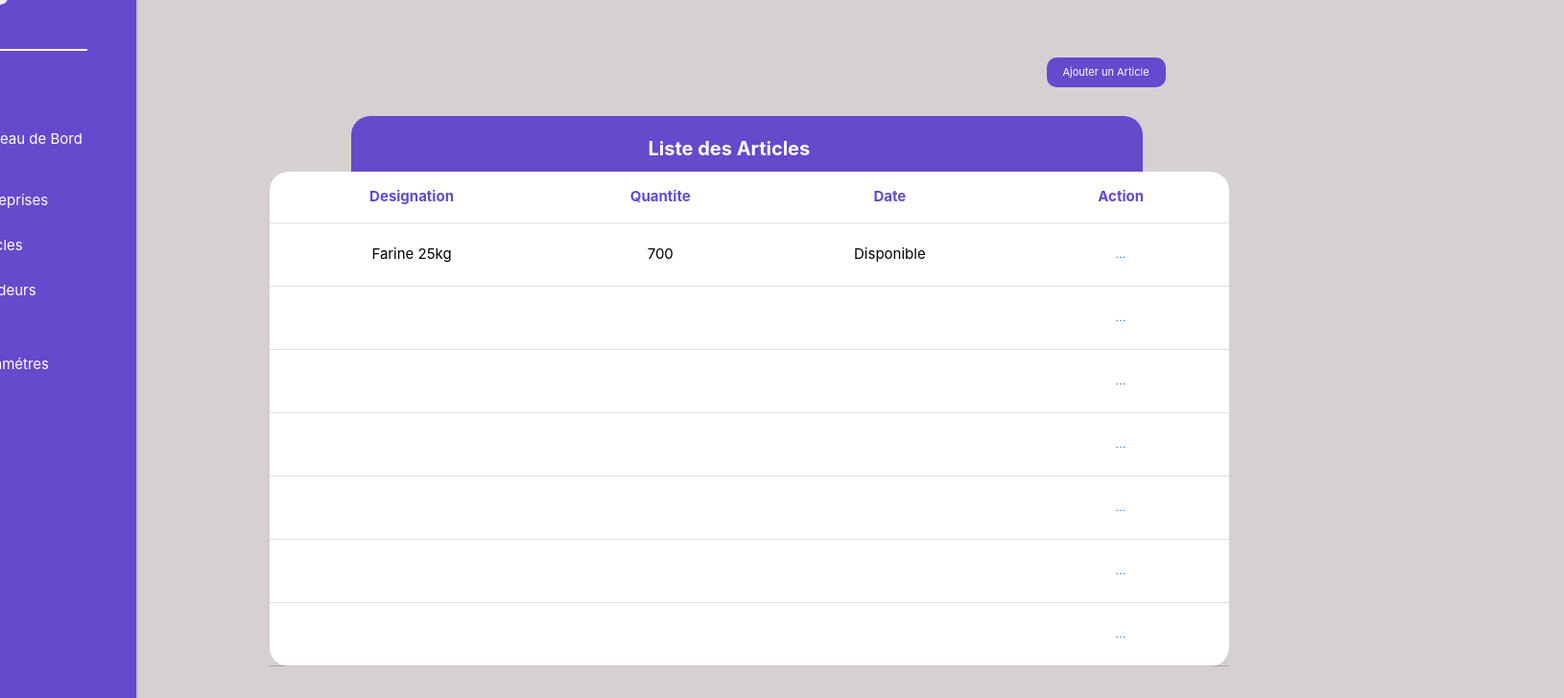
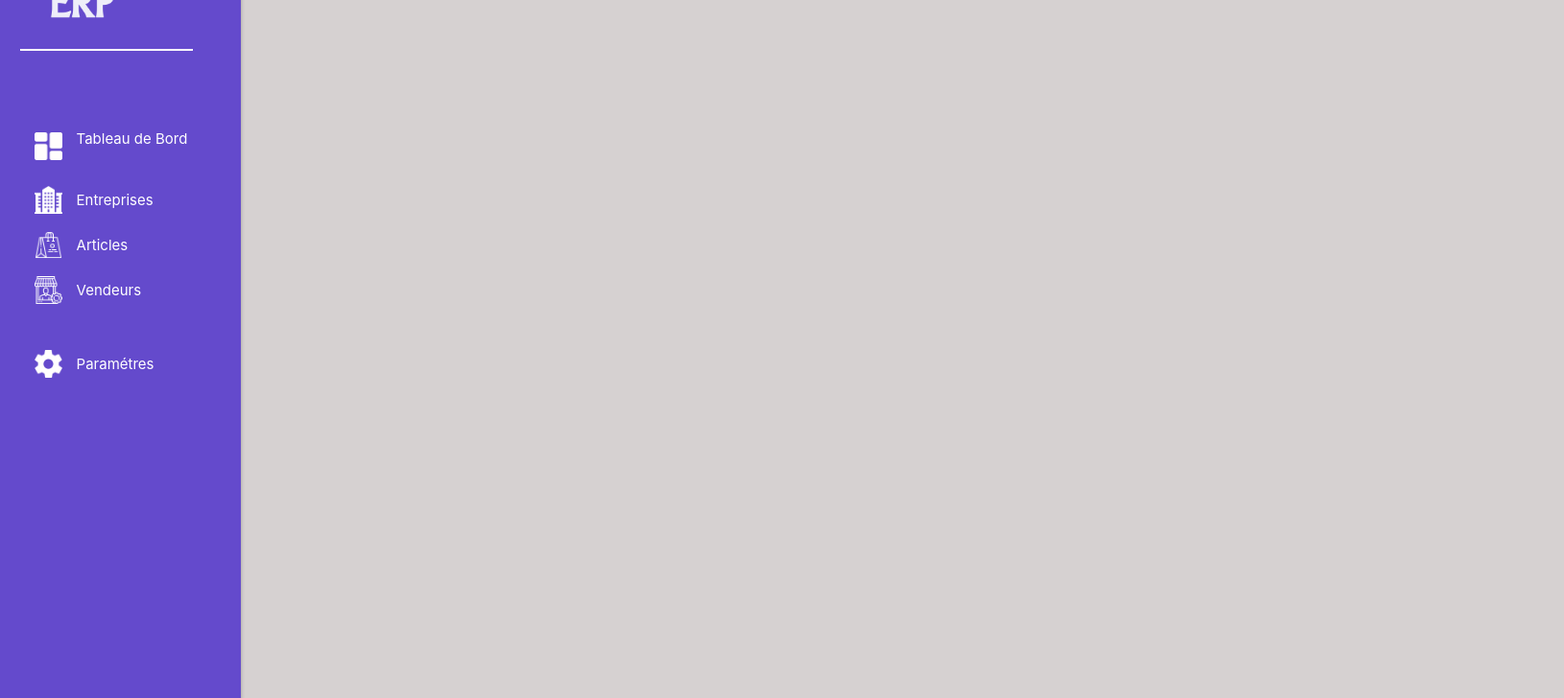
Before and after one commit to Rabbivoka9/ERP-Groupe2, a React (Create React App) app: page /Articles in a window 1280 px wide. Shown: the part 120-848 px from the top of the page at 96% size, 1630 px wide, since content can reach past the window. Built offline with nearby package versions, Linux system fonts and the light colour scheme; a web font is replaced by a local one.

Commit message:
integration v01

```diff
--- a/package.json
+++ b/package.json
@@ -20,6 +20,9 @@
     "react-modal": "^3.16.1",
     "react-router-dom": "^6.11.2",
     "react-scripts": "5.0.1",
+    "react-toastify": "^9.1.3",
+    "socket.io": "^4.6.2",
+    "socket.io-client": "^4.6.2",
     "sweetalert": "^2.1.2",
     "web-vitals": "^2.1.4"
   },
--- a/src/Composants/Article.jsx
+++ /dev/null
@@ -1,122 +0,0 @@
-
-import BasicMenu from "./Btn";
-
-
-
-function Tarticle(){
-    return (
-
-        <div>
-
-            <button className="btn-plus1">Ajouter un Article </button>
-
-
-        <div className="Cont-tableau5">
-
-                <div className="cont-plan5">
-                    <div className="cont-p5"><h4 className="Plan-name">Liste des Articles</h4></div>
-
-                </div>
-                <div>
-                <table className="ta-titre ">
-          <tbody>
-
-               <tr className="colums,tira" >
-                  <th>Designation</th>
-                  <th>Quantite</th>
-                  <th>Date</th>
-                  <th>Action</th>
-                </tr>
-
-
-             <tr className="trd">
-              <td>Farine 25kg</td>
-              <td> 700</td>
-              <td>Disponible</td>
-              <td>
-                <span>
-                    <BasicMenu/>
-                </span>
-              </td>
-            </tr>
-            <tr>
-              <td>
-              </td>
-              <td></td>
-              <td className="gender"></td>
-              <td>
-              <span>
-                    <BasicMenu/>
-                </span>
-              </td>
-            </tr>
-            <tr>
-              <td>
-              </td>
-              <td></td>
-              <td className="gender"></td>
-              <td>
-              <span>
-                    <BasicMenu/>
-                </span>
-              </td>
-            </tr>
-            <tr>
-              <td>
-              </td>
-              <td></td>
-              <td className="gender"></td>
-              <td>
-              <span>
-                    <BasicMenu/>
-                </span>
-              </td>
-            </tr>
-            <tr>
-              <td>
-              </td>
-              <td></td>
-              <td className="gender"></td>
-              <td>
-              <span>
-                    <BasicMenu/>
-                </span>
-              </td>
-            </tr>
-            <tr>
-              <td>
-              </td>
-
-              <td></td>
-              <td className="gender"></td>
-              <td>
-              <span>
-                    <BasicMenu/>
-                </span>
-              </td>
-            </tr>            <tr>
-              <td>
-
-              </td>
-              <td></td>
-              <td className="gender"></td>
-              <td>
-              <span>
-                    <BasicMenu/>
-                </span>
-              </td>
-            </tr>            <tr>
-
-
-            </tr>
-          </tbody>
-        </table>
-            </div>
-
-        </div>
-
-    </div>
-
-
-    )
-}export default Tarticle
--- a/src/Composants/Dashbord_Admin.jsx
+++ b/src/Composants/Dashbord_Admin.jsx
@@ -11,7 +11,6 @@ import FormCota3 from "../Composants/FormCotation3"
 function Dashbord_admin(){
     return(
         <div className="tout1">
-
             <div className="bordu">
                 <Header_Admin/>
                 <Bar/>
@@ -31,10 +30,6 @@ function Dashbord_admin(){
                 </div>
             </div>
 
-
-
-
-
         </div>
     )
 }export default Dashbord_admin
```
Also changed, not shown: 1 other file (tests, documents, lock files or other folders).
